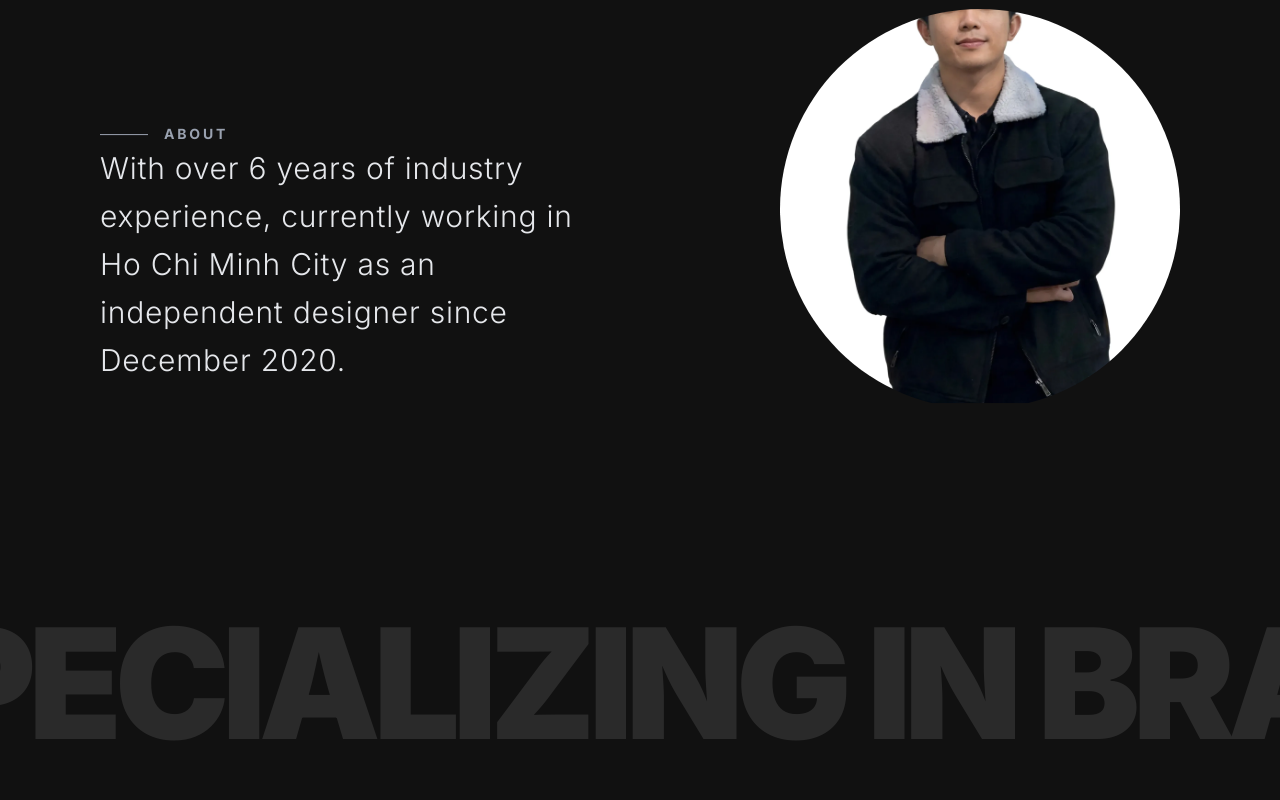
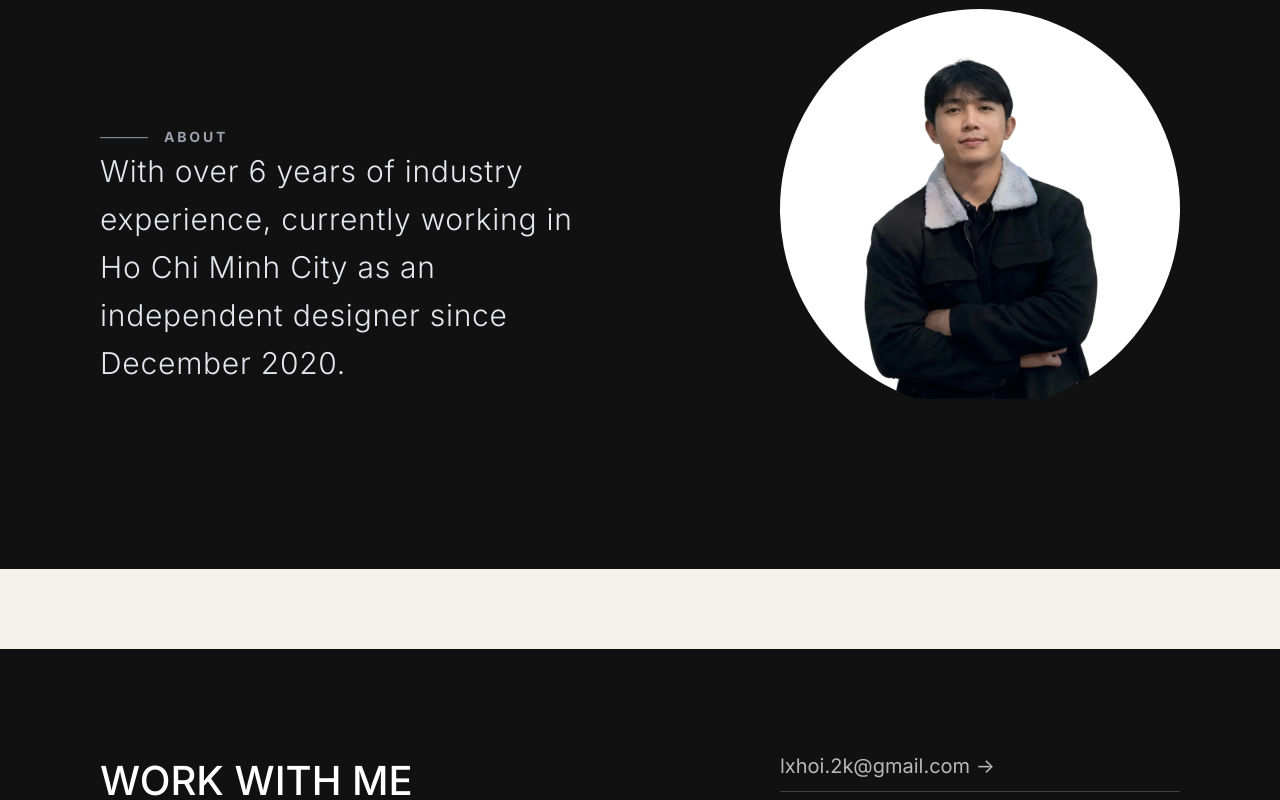
Before and after one commit to lxhoi/hoiest, a Next.js app: page /en in a window 1280 px wide. Shown: the part 2580-3380 px from the top of the page. Built offline with nearby package versions, Linux system fonts and the light colour scheme.

Commit message:
feat: fix image cutoff, remove marquee, and implement Lenis smooth scroll

```diff
--- a/package.json
+++ b/package.json
@@ -10,6 +10,7 @@
   },
   "dependencies": {
     "framer-motion": "^12.42.2",
+    "lenis": "^1.3.23",
     "lucide-react": "^1.25.0",
     "next": "16.2.10",
     "next-intl": "^4.13.2",
--- a/src/app/[locale]/layout.tsx
+++ b/src/app/[locale]/layout.tsx
@@ -6,6 +6,7 @@ import {Inter} from 'next/font/google';
 import './globals.css';
 import Header from '@/components/Header';
 import Footer from '@/components/Footer';
+import SmoothScroll from '@/components/SmoothScroll';
 
 const inter = Inter({ subsets: ['latin'], variable: '--font-inter' });
 
@@ -37,11 +38,13 @@ export default async function LocaleLayout({
     <html lang={locale} className={inter.variable}>
       <body className="font-sans antialiased text-[var(--black)] bg-[var(--bg)] min-h-screen flex flex-col">
         <NextIntlClientProvider messages={messages}>
-          <Header />
-          <main className="flex-1" id="top">
-            {children}
-          </main>
-          <Footer />
+          <SmoothScroll>
+            <Header />
+            <main className="flex-1" id="top">
+              {children}
+            </main>
+            <Footer />
+          </SmoothScroll>
         </NextIntlClientProvider>
       </body>
     </html>
--- a/src/components/AboutAwwward.tsx
+++ b/src/components/AboutAwwward.tsx
@@ -42,7 +42,7 @@ export default function AboutAwwward() {
           <div className="w-full md:w-1/2 flex justify-center md:justify-end relative">
             <div className="relative w-full max-w-[400px] aspect-square overflow-hidden rounded-full">
               <motion.div
-                style={{ y: yImage, scale: 1.15 }}
+                style={{ y: useTransform(scrollYProgress, [0, 1], [0, -30]) }}
                 className="w-full h-full"
               >
                 <Image
@@ -50,7 +50,7 @@ export default function AboutAwwward() {
                   alt="HOIEST Profile"
                   fill
                   unoptimized
-                  className="object-cover"
+                  className="object-cover object-top"
                 />
               </motion.div>
             </div>
@@ -59,14 +59,7 @@ export default function AboutAwwward() {
 
       </div>
 
-      <div className="mt-40 relative flex overflow-hidden whitespace-nowrap opacity-10">
-        <motion.div
-          style={{ x: marqueeX }}
-          className="text-[12vw] font-black uppercase tracking-tighter"
-        >
-          {tAbout('specialties')} • {tAbout('specialties')} • {tAbout('specialties')}
-        </motion.div>
-      </div>
+
 
     </section>
   );
--- /dev/null
+++ b/src/components/SmoothScroll.tsx
@@ -0,0 +1,11 @@
+'use client';
+
+import { ReactLenis } from 'lenis/react';
+
+export default function SmoothScroll({ children }: { children: React.ReactNode }) {
+  return (
+    <ReactLenis root options={{ lerp: 0.1, duration: 1.5, smoothWheel: true }}>
+      {children}
+    </ReactLenis>
+  );
+}
```
Also changed, not shown: 1 other file (tests, documents, lock files or other folders).
